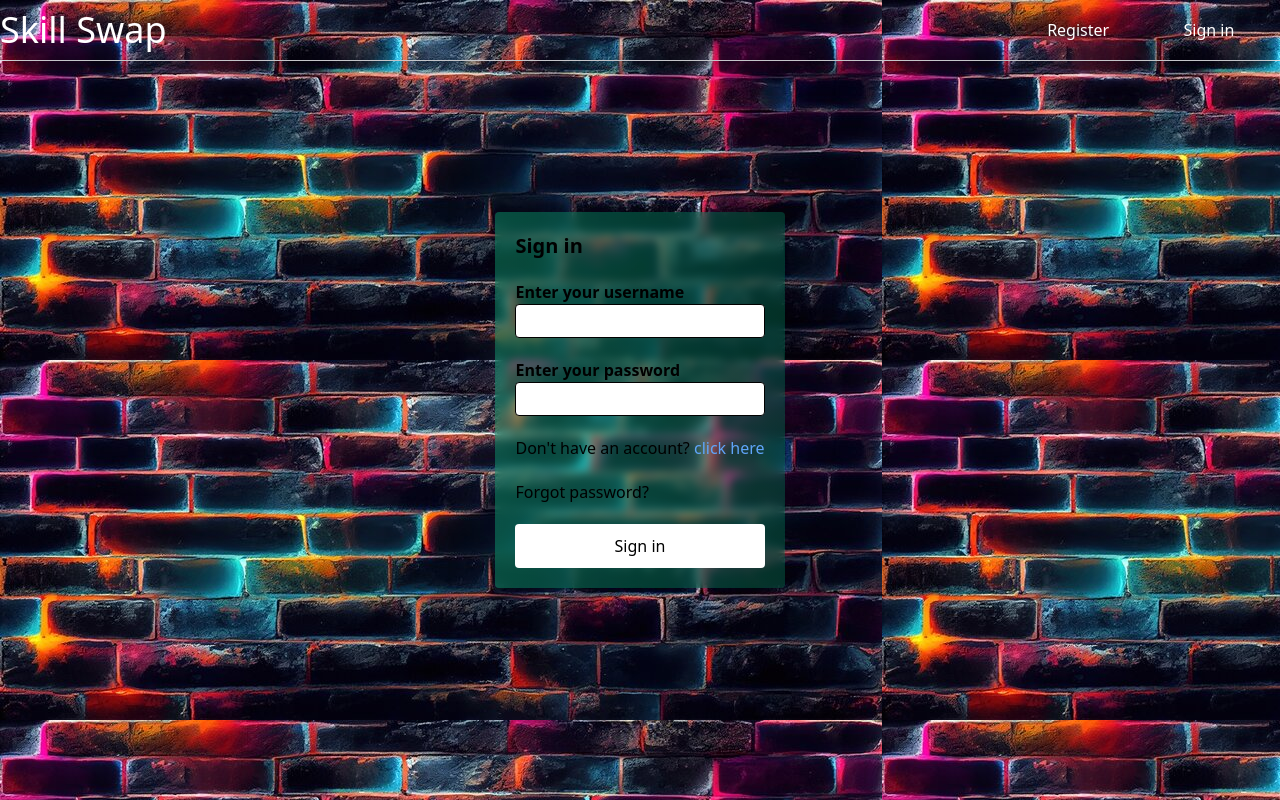
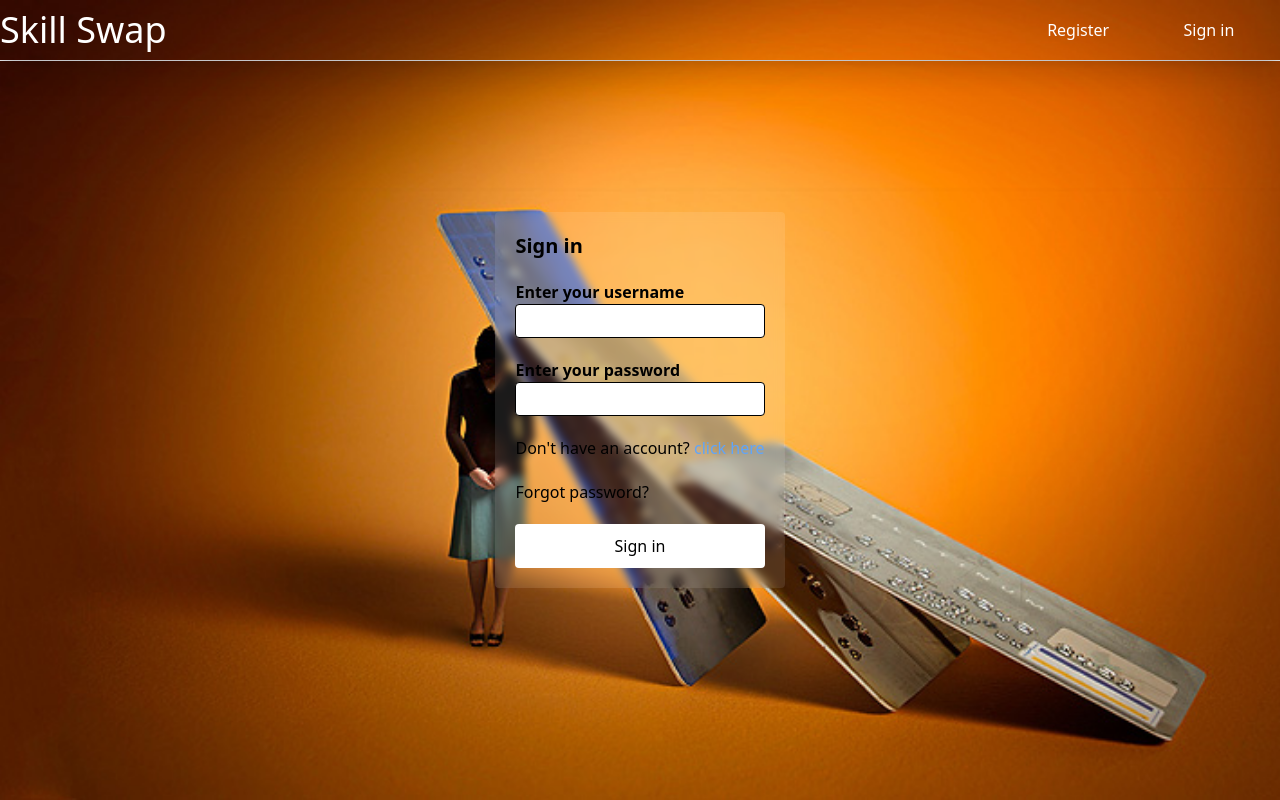
Before and after one commit to KaiMitchell/skillswap, a React (Vite) app: page /sign-in in a window 1280 px wide. Built offline with nearby package versions, Linux system fonts and the light colour scheme; no server answers.

Commit message:
change bg img to broke

```diff
--- a/src/Pages/LandingPage.jsx
+++ b/src/Pages/LandingPage.jsx
@@ -1,5 +1,5 @@
 import { useEffect } from 'react';
-import bricks from '../assets/bricks.jpg';
+import broke from '../assets/broke.jpg';
 
 function LandingPage({
     setIsLandingPage,
@@ -11,7 +11,10 @@ function LandingPage({
     return(
         <main className='flex flex-col h-full w-screen'>
             <div
-                style={{ backgroundImage: `url(${bricks})`}}
+                style={{
+                    backgroundImage: `url(${broke})`,
+                    backgroundSize: 'cover',
+                }}
                 className={`flex flex-col justify-center min-h-48 px-5 text-white sm:h-full`}>
                 {/* About */}
                 <div className='hidden sm:block'>
--- a/src/Pages/Register.jsx
+++ b/src/Pages/Register.jsx
@@ -6,7 +6,7 @@ import Input from '../commonComponents/form/Input';
 import handleClientSideValidation from '../jsFunctions/handleClientSideValidation';
 import Button from '../commonComponents/Button';
 import Loading from '../commonComponents/Loading';
-import bricks from '../assets/bricks.jpg';
+import broke from '../assets/broke.jpg';
 
 function SignUp({
     setNewUserData,
@@ -93,11 +93,14 @@ function SignUp({
 
     return(
         <div
-            style={{ backgroundImage: `url(${bricks})`}}
+            style={{
+                backgroundImage: `url(${broke})`,
+                backgroundSize: 'cover',
+            }}
             className={`relative h-screen w-full flex justify-center items-center`}
         >
             {isLoading && <Loading feedBack='Please wait' />}
-            <form className='flex flex-col gap-5 w-fit p-5 rounded bg-gradient-to-r from-emerald-500/40 via-emerald-600/40 to-emerald-700/40 backdrop-blur-sm'>
+            <form className='flex flex-col gap-5 w-fit p-5 rounded bg-white/10 backdrop-blur-sm'>
                 <h1 className='text-xl font-bold'>Sign up</h1>
                 <Input
                     label='Enter your email'
--- a/src/Pages/Sign-in.jsx
+++ b/src/Pages/Sign-in.jsx
@@ -3,7 +3,7 @@ import { TokenContext } from '../App.jsx';
 import { Link, useNavigate } from 'react-router-dom';
 import handleClientSideValidation from '../jsFunctions/handleClientSideValidation.js';
 import Input from '../commonComponents/form/Input.jsx';
-import bricks from '../assets/bricks.jpg';
+import broke from '../assets/broke.jpg';
 
 function SignIn({
     setUser,
@@ -103,10 +103,13 @@ function SignIn({
 
     return(
         <div
-            style={{ backgroundImage: `url(${bricks})`}}
+            style={{
+                backgroundImage: `url(${broke})`,
+                backgroundSize: 'cover',
+            }}
             className='h-screen flex justify-center items-center'
         >
-            <form className='flex flex-col gap-5 w-fit p-5 rounded bg-gradient-to-r from-emerald-500/40 via-emerald-600/40 to-emerald-700/40 backdrop-blur-sm'>
+            <form className='flex flex-col gap-5 w-fit p-5 rounded bg-white/10 backdrop-blur-sm'>
                 <h1 className='text-xl font-bold'>Sign in</h1>
                 <Input
                     label='Enter your username'
```
Also changed, not shown: src/assets/bricks.jpg (deleted), src/assets/broke.jpg (added).
